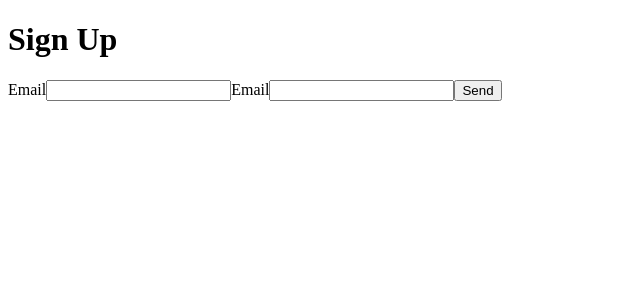
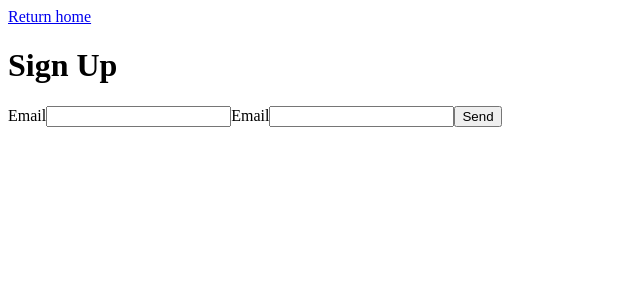
Before and after one commit to andrograf/cinema-booking, a Nuxt app: page /signup in a window 1280 px wide. Shown: the top 300 px of the page, without its empty margins (0-640 px from the left). Built offline with nearby package versions, Linux system fonts and the light colour scheme.

Commit message:
feat: add routes to pages

```diff
--- a/pages/index.vue
+++ b/pages/index.vue
@@ -1,5 +1,8 @@
 <template>
     <div>
+        <NuxtLink to="/login">login</NuxtLink>
+        <br>
+        <NuxtLink to="/signup">signup</NuxtLink>
       <h1>Cinema - Home</h1>
       <NuxtLink to="/room">Book seats</NuxtLink>
     </div>
--- a/pages/login.vue
+++ b/pages/login.vue
@@ -1,5 +1,6 @@
 <template>
     <div>
+        <NuxtLink to="/">Return home</NuxtLink>
         <h1>Log in</h1>
         <loginForm/>
     </div>
--- a/pages/signup.vue
+++ b/pages/signup.vue
@@ -1,5 +1,6 @@
 <template>
     <div>
+        <NuxtLink to="/">Return home</NuxtLink>
         <h1>Sign Up</h1>
         <loginForm/>
     </div>
```
